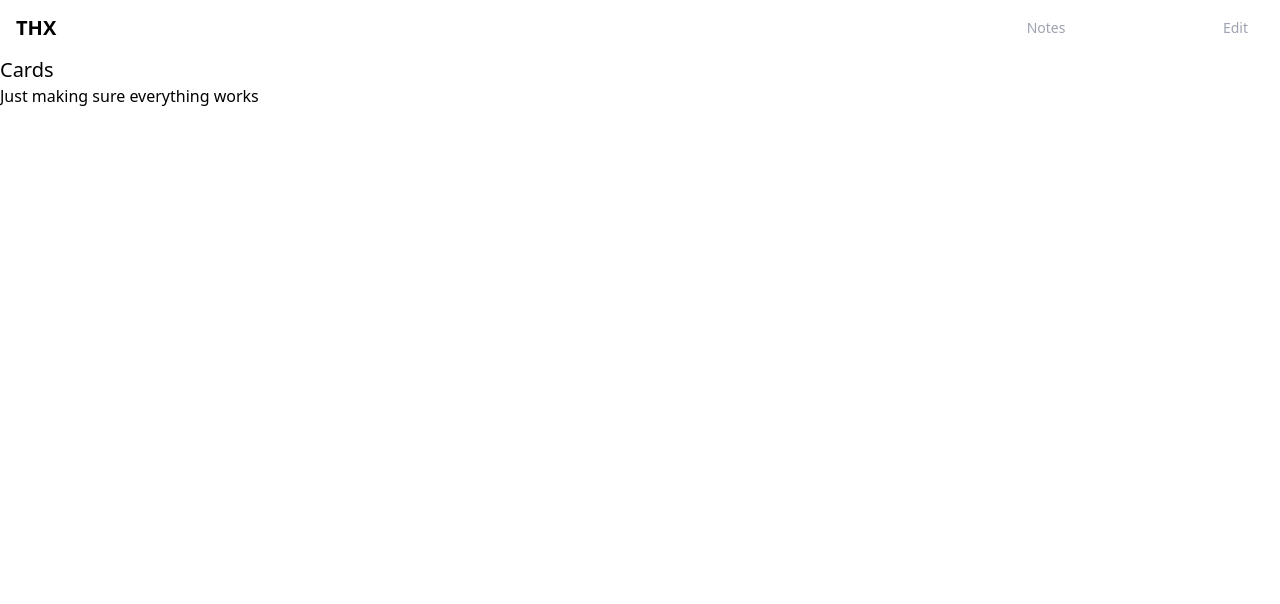
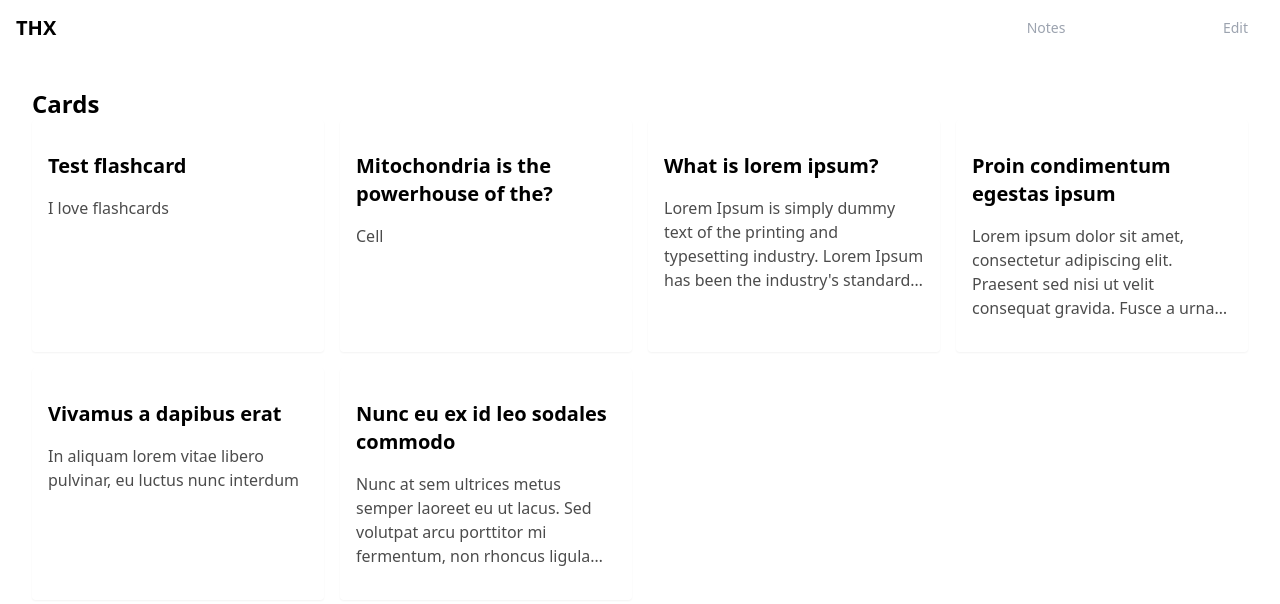
Before and after one commit to tohhongxiang123/milkdown-nextjs, a Next.js app: page /cards in a window 1280 px wide. Shown: the top 604 px of the page. Built offline with nearby package versions, Linux system fonts and the light colour scheme.

Commit message:
Add flashcards

```diff
--- /dev/null
+++ b/components/Flashcard/index.tsx
@@ -0,0 +1,13 @@
+export interface FlashCardProps {
+    title: string,
+    content: string
+}
+
+export default function FlashCard({ title, content } : FlashCardProps) {
+    return (
+        <div className="px-4 py-8 rounded shadow-sm hover:shadow-md h-full">
+            <p className="text-xl mb-4"><strong>{title}</strong></p>
+            <p className="opacity-70 line-clamp-4">{content}</p>
+        </div>
+    )
+}
--- a/components/RichMarkdownEditor/index.tsx
+++ b/components/RichMarkdownEditor/index.tsx
@@ -2,11 +2,10 @@ import React, { useCallback, useEffect, useRef } from 'react';
 import { ReactEditor } from '@milkdown/react';
 import { placeCaretAtEnd } from './placeCaretAtEnd';
 import useRichMarkdownEditor from './useRichMarkdownEditor';
+import { data as defaultJsonContent } from './defaultJsonContent'
 
 const RichMarkdownEditor = () => {
-    const { editor, jsonOutput } = useRichMarkdownEditor()
-
-    console.log(JSON.stringify(jsonOutput))
+    const { editor } = useRichMarkdownEditor()
 
     const ref = useRef<HTMLDivElement | null>(null)
     useEffect(() => {
@@ -23,7 +22,7 @@ const RichMarkdownEditor = () => {
 
     return (
         <>
-            <div ref={ref} className="prose flex flex-col justify-items-center w-full max-w-full">
+            <div ref={ref} className="prose flex flex-col justify-items-center w-full max-w-full max-h-72">
                 <ReactEditor editor={editor} />
             </div>
         </>
--- a/components/RichMarkdownEditor/useRichMarkdownEditor.ts
+++ b/components/RichMarkdownEditor/useRichMarkdownEditor.ts
@@ -15,11 +15,10 @@ import { gfm, SupportedKeys } from "@milkdown/preset-gfm";
 import { useEditor } from "@milkdown/react";
 import { useState } from "react";
 import customTheme from "./customTheme";
-import { data as defaultJsonContent } from './defaultJsonContent'
 import highlightPlugin, { ToggleHighlightedText } from "./highlightPlugin";
 import { history } from '@milkdown/plugin-history';
 
-export default function useRichMarkdownEditor() {
+export default function useRichMarkdownEditor({ initialContentJSON = null } = {}) {
     const [markdownOutput, setMarkdownOutput] = useState('')
     const [jsonOutput, setJsonOutput] = useState<JSONRecord>({})
 
@@ -35,7 +34,10 @@ export default function useRichMarkdownEditor() {
         return Editor.make()
             .config((ctx) => {
                 ctx.set(rootCtx, root)
-                ctx.set(defaultValueCtx, { type: "json", value: defaultJsonContent as any }) // make sure editor mounted before setting content
+
+                if (initialContentJSON) {
+                    ctx.set(defaultValueCtx, { type: "json", value: initialContentJSON })
+                }
             })
             .config((ctx) => {
                 ctx.get(listenerCtx)
@@ -55,6 +57,7 @@ export default function useRichMarkdownEditor() {
             .use(clipboard)
             .use(cursor)
             .use(menu.configure(menuPlugin, {
+                className: () => 'fixed top-0',
                 config: [
                     ...defaultConfig,
                     [
--- a/package.json
+++ b/package.json
@@ -27,6 +27,7 @@
     "@milkdown/prose": "^6.2.0",
     "@milkdown/react": "^6.2.0",
     "@milkdown/theme-nord": "^6.2.0",
+    "@tailwindcss/line-clamp": "^0.4.0",
     "katex": "^0.16.0",
     "next": "12.2.2",
     "prismjs": "^1.28.0",
--- a/pages/cards.tsx
+++ b/pages/cards.tsx
@@ -1,10 +1,46 @@
+import FlashCard from "../components/Flashcard";
 import Layout from "../components/Layout";
+
+const cards = [
+    {
+        title: "Test flashcard",
+        content: "I love flashcards"
+    },
+    {
+        title: "Mitochondria is the powerhouse of the?",
+        content: "Cell"
+    },
+    {
+        title: "What is lorem ipsum?",
+        content: "Lorem Ipsum is simply dummy text of the printing and typesetting industry. Lorem Ipsum has been the industry's standard dummy text ever since the 1500s, when an unknown printer took a galley of type and scrambled it to make a type specimen book. It has survived not only five centuries, but also the leap into electronic typesetting, remaining essentially unchanged"
+    },
+    {
+        title: "Proin condimentum egestas ipsum",
+        content: "Lorem ipsum dolor sit amet, consectetur adipiscing elit. Praesent sed nisi ut velit consequat gravida. Fusce a urna augue. Sed gravida eu odio at euismod. Suspendisse nec pharetra leo, sed tempor nisl. Donec semper, sapien sed aliquet placerat, sem est elementum libero, id laoreet massa lectus et dui. "
+    },
+    {
+        title: "Vivamus a dapibus erat",
+        content: "In aliquam lorem vitae libero pulvinar, eu luctus nunc interdum"
+    },
+    {
+        title: "Nunc eu ex id leo sodales commodo",
+        content: "Nunc at sem ultrices metus semper laoreet eu ut lacus. Sed volutpat arcu porttitor mi fermentum, non rhoncus ligula varius"
+    },
+]
 
 export default function Cards() {
     return (
         <Layout title="Cards">
-            <h1 className="text-xl">Cards</h1>
-            <p>Just making sure everything works</p>
+            <div className="p-8">
+                <h1 className="text-2xl font-semibold">Cards</h1>
+                <ul className="grid grid-cols-1 sm:grid-cols-2 md:grid-cols-3 lg:grid-cols-4 gap-4">
+                    {cards.map(card => (
+                        <li id={card.title}>
+                            <FlashCard title={card.title} content={card.content} />
+                        </li>
+                    ))}
+                </ul>
+            </div>
         </Layout>
     )
 }
--- a/tailwind.config.js
+++ b/tailwind.config.js
@@ -7,5 +7,8 @@ module.exports = {
   theme: {
     extend: {},
   },
-  plugins: [require('@tailwindcss/typography'),],
+  plugins: [
+    require('@tailwindcss/typography'),
+    require('@tailwindcss/line-clamp'),
+  ],
 }
```
Also changed, not shown: 1 other file (tests, documents, lock files or other folders).
